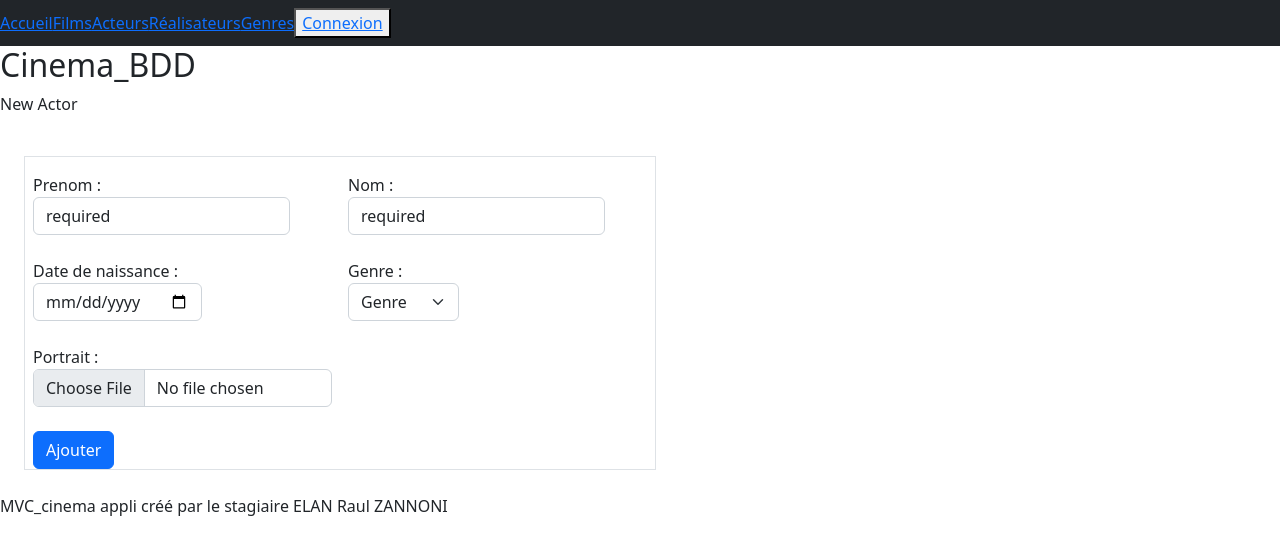
After one commit to raulzannoni/BDD_my_cinema, a PHP site: template view/actors/addActor.php in a window 1280 px wide. The commit adds this page. Shown: the top 555 px of the page. Run offline with PHP 8.4, Linux system fonts and the light colour scheme; the template is opened without the code that fills it, so the values that code supplies are empty; some libraries are stand-ins or nearby versions.

Commit message:
addActor complete

```diff
--- a/controller/CinemaController.php
+++ b/controller/CinemaController.php
@@ -107,6 +107,7 @@ class CinemaController
         public function addActor()
             {
                 $pdo = Connect::dbConnect();
+                require "view/actors/addActor.php";
             }
         public function modifyActor()
             {
--- a/index.php
+++ b/index.php
@@ -35,22 +35,28 @@ if(isset($_GET["action"]))
                 case "filmDetail" : $ctrlCinema->filmDetail($id); break;
                 case "addFilm" : $ctrlCinema->addFilm($id); break;
                 case "deleteFilm" : $ctrlCinema->deleteFilm($id); break;
+                //case "editFilm" : $ctrlCinema->editFilm($id); break;
 
                 /*---- ACTORS ----*/
                 case "actorList" : $ctrlCinema->actorList(); break;
                 case "actorDetail" : $ctrlCinema->actorDetail($id); break;
                 case "addActor" : $ctrlCinema->addActor($id); break;
                 case "deleteActor" : $ctrlCinema->deleteActor($id); break;
+                //case "editActor" : $ctrlCinema->editActor($id); break;
 
                 /*---- DIRECTORS ----*/
                 case "directorList" : $ctrlCinema->directorList(); break;
                 case "directorDetail" : $ctrlCinema->directorDetail($id); break;
                 case "addDirector" : $ctrlCinema->addDirector($id); break;
                 case "deleteDirector" : $ctrlCinema->deleteDirector($id); break;
+                //case "editDirector" : $ctrlCinema->editDirector($id); break;
 
                 /*---- TYPE FILMS ----*/
                 case "genreList" : $ctrlCinema->genreList(); break;
                 case "genreDetail" : $ctrlCinema->genreDetail($id); break;
+                case "addGenre" : $ctrlCinema->addGenre($id); break;
+                case "deleteGenre" : $ctrlCinema->deleteGenre($id); break;
+                //case "editGenre" : $ctrlCinema->editGenre($id); break;
 
             }
     }
--- /dev/null
+++ b/view/actors/addActor.php
@@ -0,0 +1,63 @@
+<?php
+
+ob_start();
+
+if(isset($_SESSION['message']))
+    {
+        echo $_SESSION['message'];
+        unset($_SESSION['message']);
+    }
+
+?>
+
+<div id="add Actor">
+    <h2>Cinema_BDD</h2>
+    <p>New Actor</p>
+</div>
+
+<div class="p-2">
+    <form class="row w-50 g-3 p-6 m-3 border" action="index.php?action=addActor" method="post" enctype="multipart/form-data" autocomplete="off">
+        <div class="col-md-6">
+            <label for="firstname" class="form-label">Prenom :
+                <input type="text" class="form-control" name="firstname" id="firstname" value="required">
+            </label>
+        </div>
+        <div class="col-md-6">
+            <label for="lastname" class="form-label">Nom :
+                <input type="text" class="form-control" name="lastname" id="lastname" value="required">
+            </label>
+        </div>
+        <div class="col-md-6">
+            <label for="birthday" class="form-label">Date de naissance :
+                <input type="date" class="form-control" name="birthday" id="birthday" value="required">
+            </label>
+        </div>
+        <div class="col-md-6">
+            <label for="gender" class="form-label">Genre :
+                <select class="form-select" name="gender" id="gender">
+                    <option value="Genre" selected disabled>Genre</option>
+                    <option value="Homme">Homme</option>
+                    <option value="Femme">Femme</option>
+                    <option value="Autre">Autre</option>
+                </select>
+            </label>
+        </div>
+        <div class="col-md-6">
+            <label for="portrait" class="form-label">Portrait :
+                <input type="file" class="form-control" name="portrait" id="portrait">
+            </label>
+        </div>
+        <div class="col-12">
+            <button type="submit" class="btn btn-primary">Ajouter</button>
+        </div>
+    </form>
+</div>
+
+</div>
+
+
+<?php
+$title = "new Actor";
+$content = ob_get_clean();
+require "view/template.php";
+?>
```
Also changed, not shown: view/home.php (+18 -0 lines), view/actors/deleteActor.php (added), view/actors/editActor.php (added).
